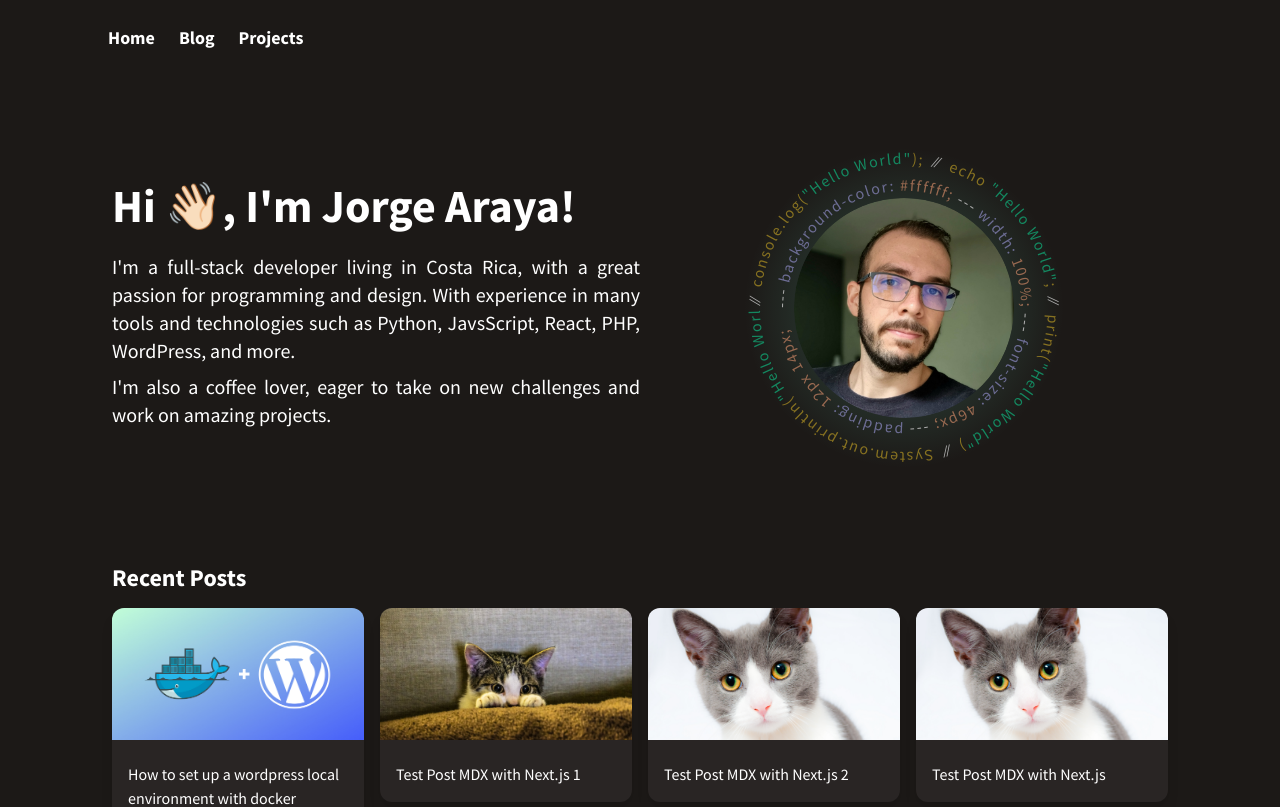
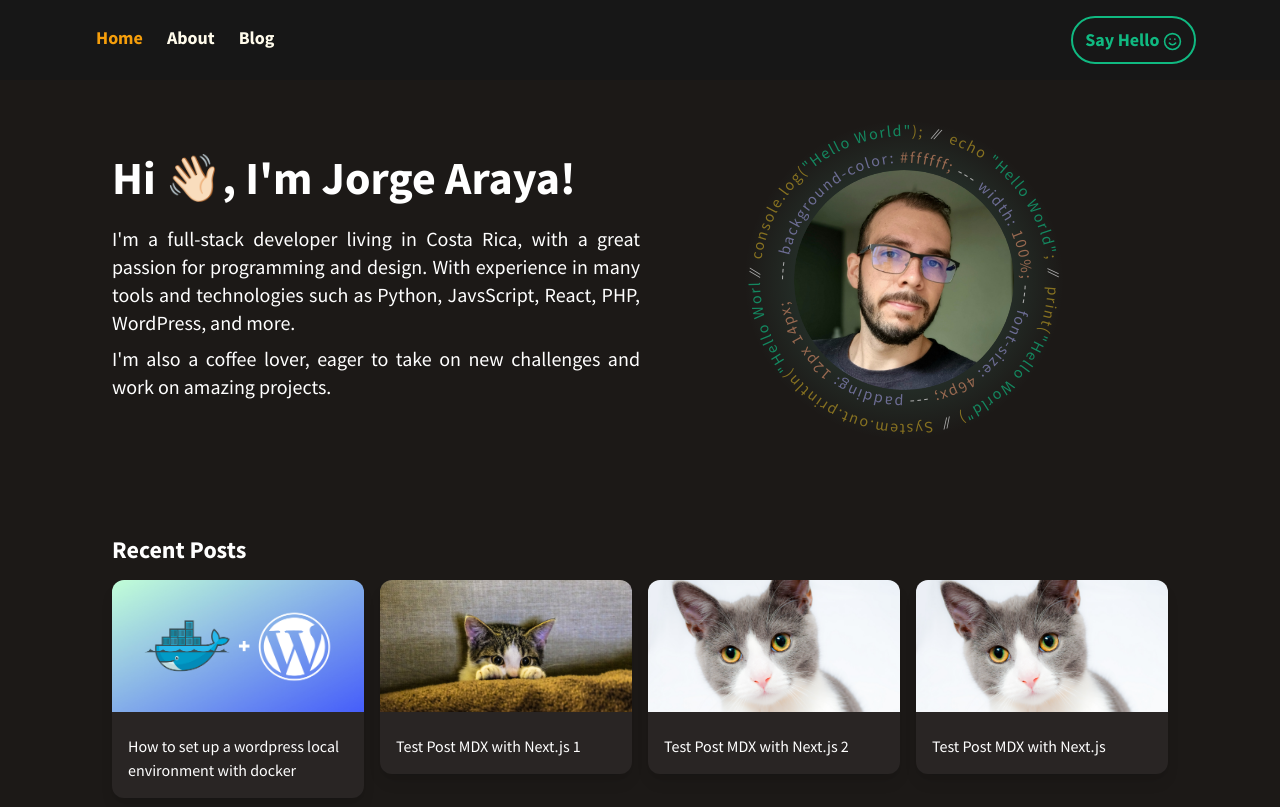
Before and after one commit to jorgearaya474/nxt-site, a Next.js app: page / in a window 1280 px wide. Shown: the top 807 px of the page. Built offline with nearby package versions, Linux system fonts and the light colour scheme.

Commit message:
Update header main menu

```diff
--- a/components/header.js
+++ b/components/header.js
@@ -1,29 +1,38 @@
 import Link from "next/link";
 import { useRouter } from "next/router";
+import {Smile} from "react-feather";
 
 export default function Header() {
   const router = useRouter();
   return (
-    <header className="mb-8 py-4">
+    <header
+      id="site-header"
+      className="py-4 sticky top-0 z-50 bg-neutral-900 px-5"
+    >
       <div className="container mx-auto flex-1">
-        <nav className="flex sm:justify-left space-x-4 px-4">
-          <div className="flex items-center flex-shrink-0 text-white mr-6">
+        <nav className="flex sm:justify-left space-x-4 px-1">
+          <ul className="w-full flex justify-left">
             {[
               ["Home", "/"],
+              ["About", "/#section_about"],
               ["Blog", "/blog"],
-              ["Projects", "/projects"],
             ].map(([title, url]) => (
               <Link key={title} href={url}>
                 <a
-                  className={`rounded-lg px-3 py-2 font-bold text-lg text-white hover:bg-slate-100 hover:text-slate-900 ${
-                    router.pathname == url ? "text-emerald-500" : ""
+                  className={`rounded-full px-3 py-2 font-bold text-lg text-amber-50 hover:bg-neutral-800 hover:text-emerald-500 ${
+                    router.asPath == url ? "text-amber-500" : ""
                   }`}
                 >
                   {title}
                 </a>
               </Link>
             ))}
-          </div>
+            <Link href="mailto:jorgearaya474@gmail.com">
+              <a className="mr-0 ml-auto rounded-full px-3 py-2 font-bold text-lg text-emerald-500 border-2 border-emerald-500 hover:border-amber-500 hover:text-amber-500 transition ease-in-out duration-150">
+                Say Hello <Smile size={19} className="inline-block" />
+              </a>
+            </Link>
+          </ul>
         </nav>
       </div>
     </header>
```
